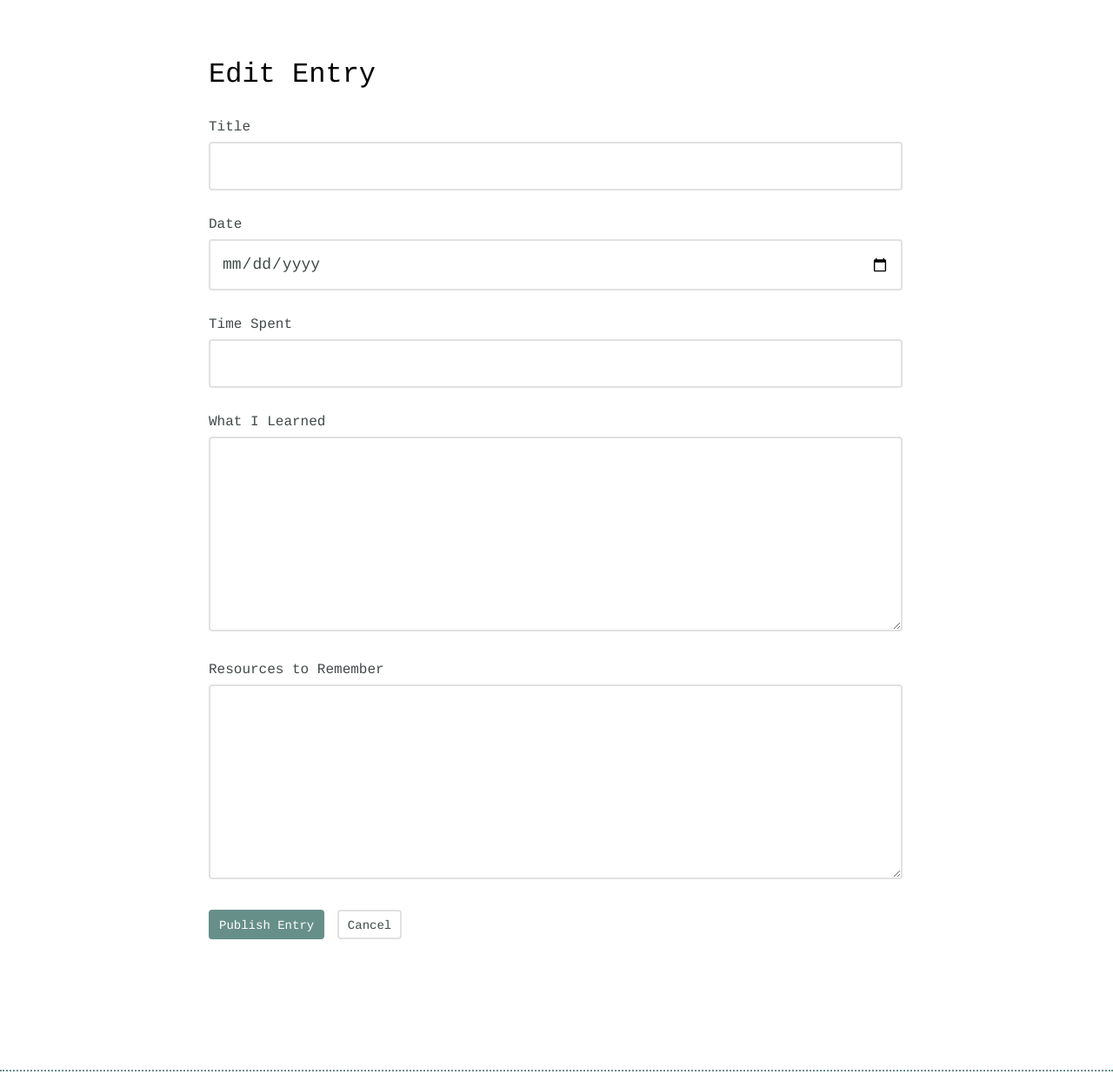
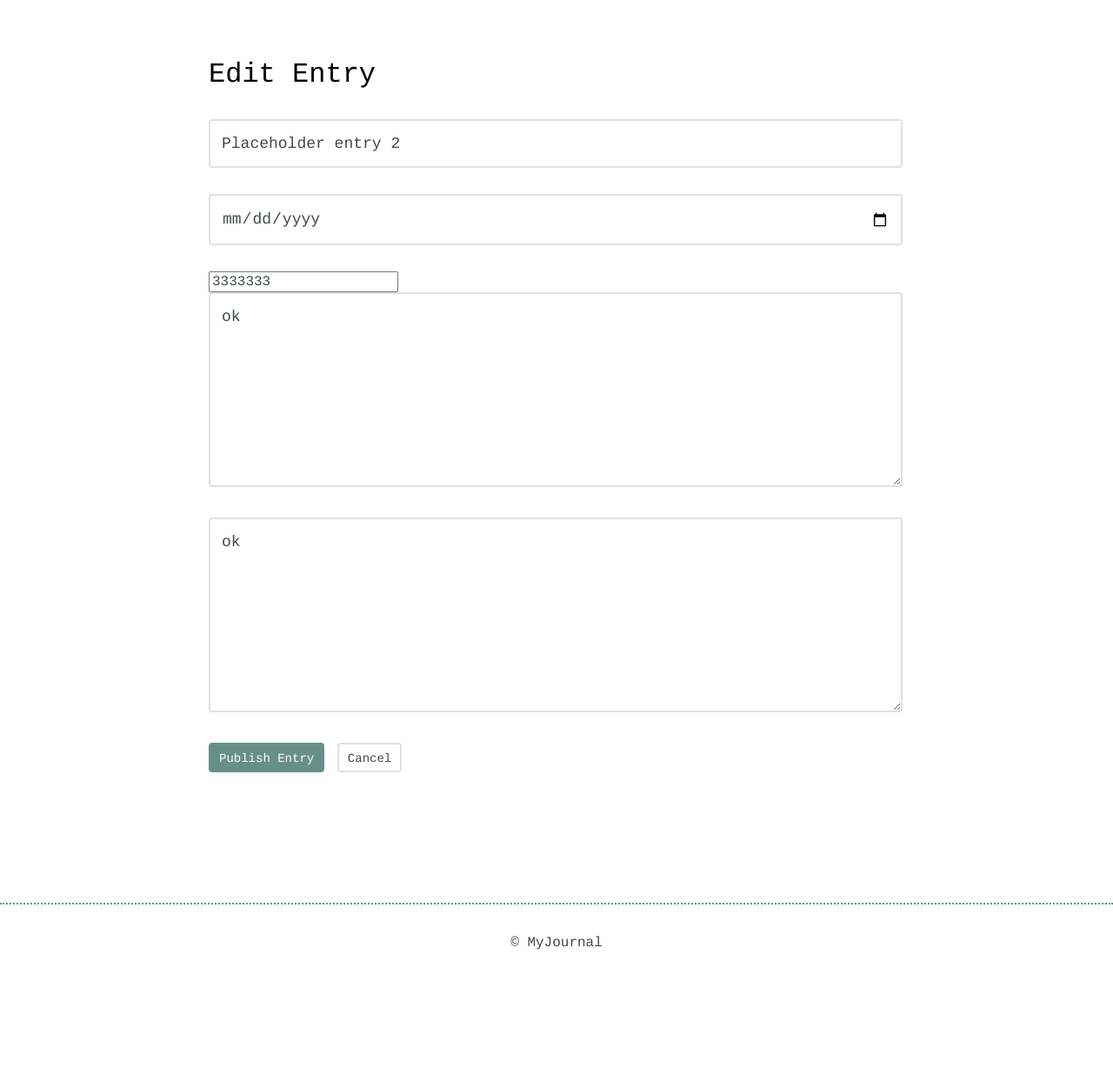
Before and after one commit to avamisola/Learning-Journal-Built-with-Flask, a Flask app: page /entries/2/edit in a window 1280 px wide. Shown: the part 95-1346 px from the top of the page at 87% size. After the commit the page ends 1187 px from the top, so only its background shows below. Run offline with Flask 2, Linux system fonts and the light colour scheme; some libraries are stand-ins or nearby versions.

Commit message:
edit entry working

```diff
--- a/app.py
+++ b/app.py
@@ -1,14 +1,7 @@
 #!/usr/bin/env python3
 
-import csv
-import os
-import sys
-
-from datetime import date
-from datetime import datetime
 
 from flask import abort
-from flask import flash
 from flask import Flask
 from flask import redirect
 from flask import render_template
@@ -20,27 +13,31 @@
 
 
 app = Flask(__name__)
-app.config['SECRET_KEY'] = 'required to use flask_wtf'
+app.config['SECRET_KEY'] = 'placeholder required to use flask_wtf'
 
 
 @app.route("/")
 def index():
     """homepage with all entries"""
-    entries = models.Entry.select().limit(10)
+    entries = models.Entry.select().limit(1000)
     return render_template('index.html', entries=entries)
+
 
 @app.route("/entries")
 def listing():
     """homepage with all entries, alternate route"""
-    entries = models.Entry.select().limit(10)
+    entries = models.Entry.select().limit(1000)
     return render_template('index.html', entries=entries)
 
-@app.route("/entries/<int:entry_id>", methods=('GET', 'POST'))
+
+@app.route("/entries/<int:entry_id>")
 def detail(entry_id):
     """view entry detail"""
     entry = models.Entry.select().where(models.Entry.entry_id == entry_id)
-    print(entry)
+    if entry.count() == 0:
+        abort(404)
     return render_template('detail.html', entry=entry)
+
 
 @app.route("/entries/new", methods=('GET', 'POST'))
 def add():
@@ -48,30 +45,41 @@
     form = forms.EntryForm()
     if form.validate_on_submit():
         data = request.form.to_dict()
-        entry_dict = {}
-        entry_dict["entry_title"] = data["entry_title"]
-        entry_dict["entry_date"] = models.convert_date(data["entry_date"])
-        entry_dict["time_spent"] = data["time_spent"]
-        entry_dict["what_you_learned"] = data["what_you_learned"]
-        entry_dict["resources_to_remember"] = data["resources_to_remember"]
-        entry_list = [entry_dict]
+        entry_list = models.convert_form_data(data)
         models.add_entries(entry_list)
         return redirect(url_for('index'))
     return render_template('new.html', form=form)
 
+
 @app.route("/entries/<int:entry_id>/edit", methods=('GET', 'POST'))
 def edit(entry_id):
     """edit entry form"""
-    return render_template('edit.html')
+    entry = models.Entry.select().where(models.Entry.entry_id == entry_id)
+    if entry.count() == 0:
+        abort(404)
+    entry_dict = models.Entry.select().where(models.Entry.entry_id == entry_id).dicts().get()
+    form = forms.UpdateForm(data=entry_dict)
+    if form.validate_on_submit():
+        data = request.form.to_dict()
+        entry_list = models.convert_form_data(data)
+        entry = entry_list[0]
+        models.Entry.update(entry_title=entry['entry_title'],
+                            entry_date=entry['entry_date'],
+                            time_spent=entry['time_spent'],
+                            what_you_learned=entry['what_you_learned'],
+                            resources_to_remember=entry['resources_to_remember']).where(
+                            models.Entry.entry_id == entry_id).execute()
+        return redirect(url_for('index'))
+    return render_template('edit.html', entry=entry, form=form)
 
-@app.route("/entries/<int:entry_id>/delete", methods=('GET', 'POST'))
+
+@app.route("/entries/<int:entry_id>/delete")
 def delete(entry_id):
     """delete entry"""
     entry = models.Entry.select().where(models.Entry.entry_id == entry_id)
     if entry.count() == 0:
         abort(404)
     entry.delete_instance()
-    flash("Entry has been deleted!", "success")
     return redirect(url_for('index'))
 
 
--- a/entry.csv
+++ b/entry.csv
@@ -1,3 +1,3 @@
 entry_title,entry_date,time_spent,what_you_learned,resources_to_remember
 Placeholder entry,10/1/2020,2,I learned to create a placeholder.,How to create a placeholder
-Placeholder entry 2,10/12/2020,2,I learned to create a placeholder again.,How to create a placeholder again
+Placeholder entry 2,10/12/2020,3,I learned to create a placeholder again.,How to create a placeholder again
--- a/forms.py
+++ b/forms.py
@@ -1,6 +1,6 @@
 #!/usr/bin/env python3
 
-from flask_wtf import Form
+from flask_wtf import FlaskForm
 from wtforms import DateField
 from wtforms import IntegerField
 from wtforms import StringField
@@ -16,30 +16,58 @@
         raise ValidationError("Entry title already exists.")
 
 
-class EntryForm(Form):
+class EntryForm(FlaskForm):
     entry_title = StringField(
         "Title", validators=[
-            DataRequired(),
+            DataRequired(message="Please enter a string value for title."),
             entry_title_exists
         ])
     entry_date = DateField(
         "Date (mm/dd/yyyy)",
         format='%m/%d/%Y',
         validators=[
-            DataRequired()
+            DataRequired(message="Please enter a date value in format mm/dd/yyyy.")
         ])
     time_spent = IntegerField(
         "Time Spent (hours)",
         validators=[
-            DataRequired()
+            DataRequired(message="Please enter an integer value for number of hours.")
         ])
     what_you_learned = TextAreaField(
         "What I Learned",
         validators=[
-            DataRequired()
+            DataRequired(message="Please enter a text value for this field.")
         ])
     resources_to_remember = TextAreaField(
         "Resources to Remember",
         validators=[
-            DataRequired()
+            DataRequired(message="Please enter a text value for this field.")
         ])
+
+
+class UpdateForm(FlaskForm):
+    entry_title = StringField(
+        "Title", validators=[
+            DataRequired(message="Please enter a string value for title.")
+        ])
+    entry_date = DateField(
+        "Date (mm/dd/yyyy)",
+        format='%m/%d/%Y',
+        validators=[
+            DataRequired(message="Please enter a date value in format mm/dd/yyyy.")
+        ])
+    time_spent = IntegerField(
+        "Time Spent (hours)",
+        validators=[
+            DataRequired(message="Please enter an integer value for number of hours.")
+        ])
+    what_you_learned = TextAreaField(
+        "What I Learned",
+        validators=[
+            DataRequired(message="Please enter a text value for this field.")
+        ])
+    resources_to_remember = TextAreaField(
+        "Resources to Remember",
+        validators=[
+            DataRequired(message="Please enter a text value for this field.")
+        ])
--- a/templates/edit.html
+++ b/templates/edit.html
@@ -5,19 +5,13 @@
 {% block content %}
 <div class="edit-entry">
     <h2>Edit Entry</h2>
-    <form>
-        <label for="title"> Title</label>
-        <input id="title" type="text" name="title"><br>
-        <label for="date">Date</label>
-        <input id="date" type="date" name="date"><br>
-        <label for="time-spent"> Time Spent</label>
-        <input id="time-spent" type="text" name="timeSpent"><br>
-        <label for="what-i-learned">What I Learned</label>
-        <textarea id="what-i-learned" rows="5" name="whatILearned"></textarea>
-        <label for="resources-to-remember">Resources to Remember</label>
-        <textarea id="resources-to-remember" rows="5" name="ResourcesToRemember"></textarea>
+    <form method="POST" action="">
+        {{ form.hidden_tag() }}
+        {% for field in form %}
+            {{ render_field(field) }}
+        {% endfor %}
         <input type="submit" value="Publish Entry" class="button">
-        <a href="#" class="button button-secondary">Cancel</a>
+        <a href="{{ url_for('index') }}" class="button button-secondary">Cancel</a>
     </form>
 </div>
 {% endblock %}
```
Also changed, not shown: models.py (+12 -1 lines), journal.db, templates/macros.html (line endings or trailing spaces).
